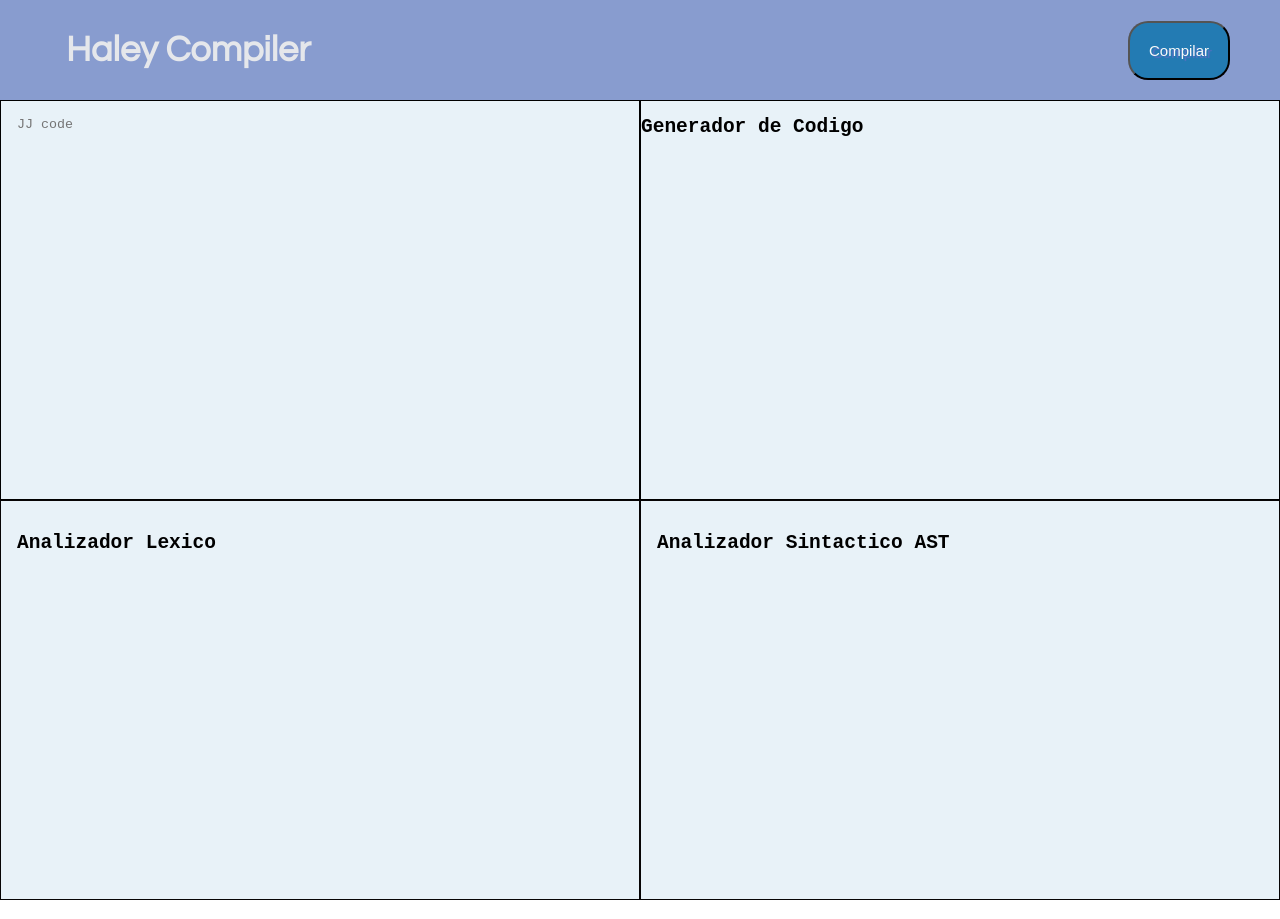
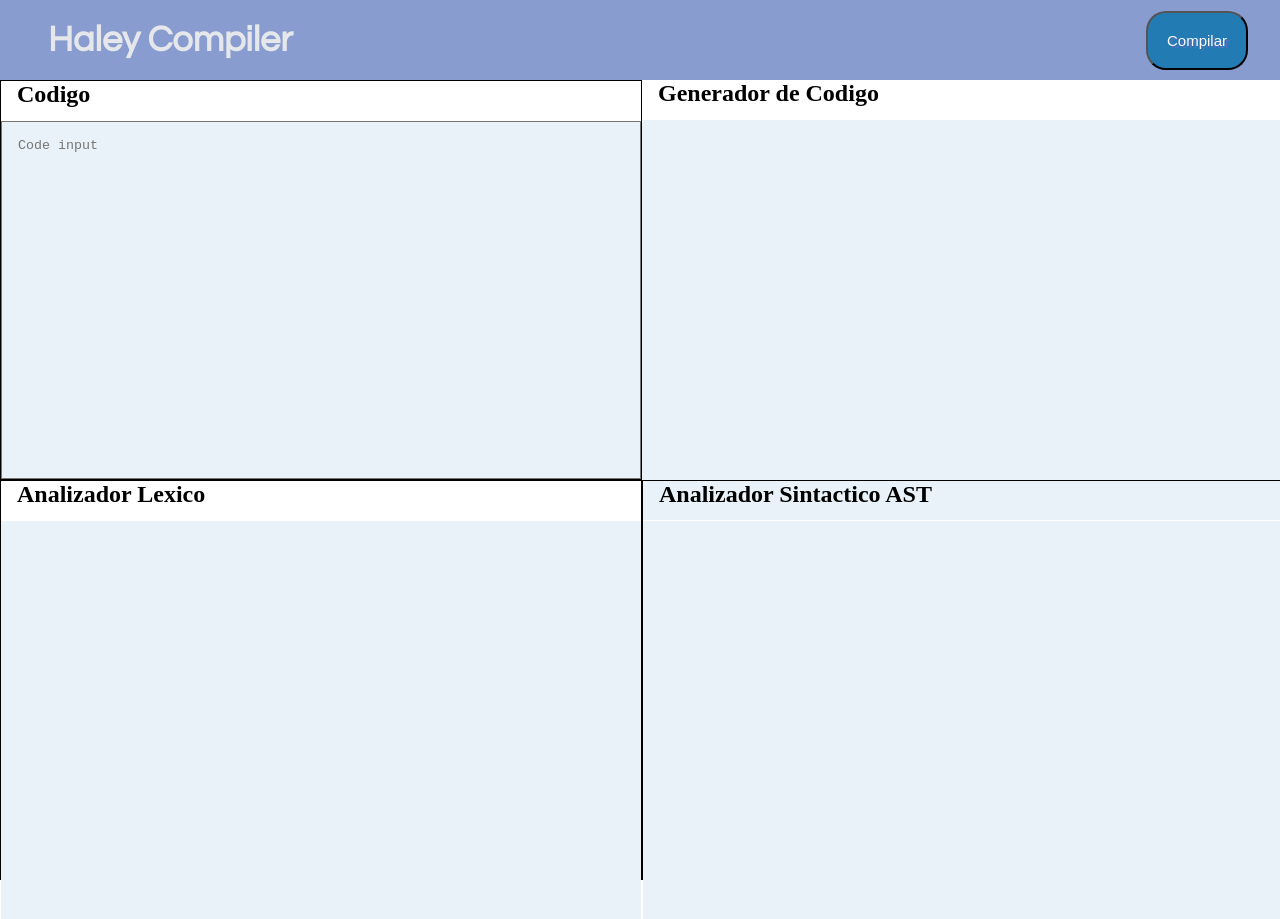
Before and after one commit to Guaynora/compilador, a website: page src/index.html in a window 1280 px wide. Drawn offline with Linux system fonts and the light colour scheme.

Commit message:
change styles container

```diff
--- a/src/css/main.css
+++ b/src/css/main.css
@@ -28,14 +28,16 @@
   font-weight: 500;
   text-align: center;
   background: #889ccf;
-  margin: 0 0 0px;
-  overflow: hidden;
-  padding: 50px;
 }
 
 h1 {
   color: rgb(229, 231, 235);
   margin-left: 1rem;
+}
+
+h2 {
+  margin-left: 1rem;
+  height: 10%;
 }
 
 .col-2 {
@@ -44,34 +46,35 @@ h1 {
   height: 25rem;
 }
 
+.container {
+  border: 1px solid black;
+}
+
 .code-jj {
   background: #e8f2f8;
   padding: 1rem;
   resize: none;
   outline: none;
-  height: 100%;
+  height: 90%;
   width: 50vw;
-  border: 1px solid black;
 }
 
 .generate {
   background: #e8f2f8;
-  border: 1px solid black;
   height: 100%;
   width: 50vw;
 }
 
 .col-3 {
-  background: #e8f2f8;
   display: flex;
   flex-direction: row;
   height: 25rem;
-  background: #e8f2f8;
 }
 
 .show {
+  background: #e8f2f8;
   padding: 1rem;
   width: 50vw;
-  border: 1px solid rgb(7, 5, 5);
+  height: 100%;
   overflow-y: scroll;
 }
--- a/src/index.html
+++ b/src/index.html
@@ -15,18 +15,24 @@
         <button id="button">Compilar</button>
     </header>
     <div class="col-2">
-        <textarea placeholder="JJ code" class="code-jj" id="code"></textarea>
-        <pre class="generate" id="generate">
+        <div class="container">
+            <h2>Codigo</h2>
+            <textarea placeholder="Code input" class="code-jj" id="code"></textarea>
+        </div>
+        <div class="Container">
             <h2>Generador de Codigo</h2>
-        </pre>
+            <pre class="generate" id="generate"></pre>
+        </div>
     </div>
     <div class="col-3">
-        <pre class="show" id="token">
+        <div class="container">
             <h2>Analizador Lexico</h2>
-        </pre>
-        <pre class="show" id="ast">
+            <pre class="show" id="token"></pre>
+        </div>
+        <div class="container">
             <h2>Analizador Sintactico AST</h2>
-        </pre>
+            <pre class="show" id="ast"></pre>
+        </div>
     </div>
     <script src="../dist/bundle.js" type="module"></script>
 </body>
```
